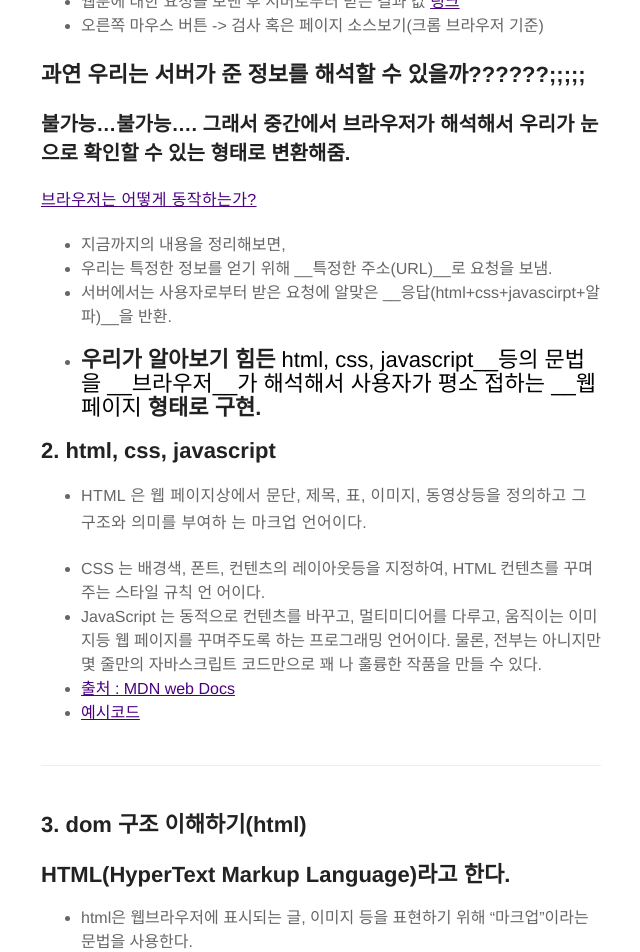
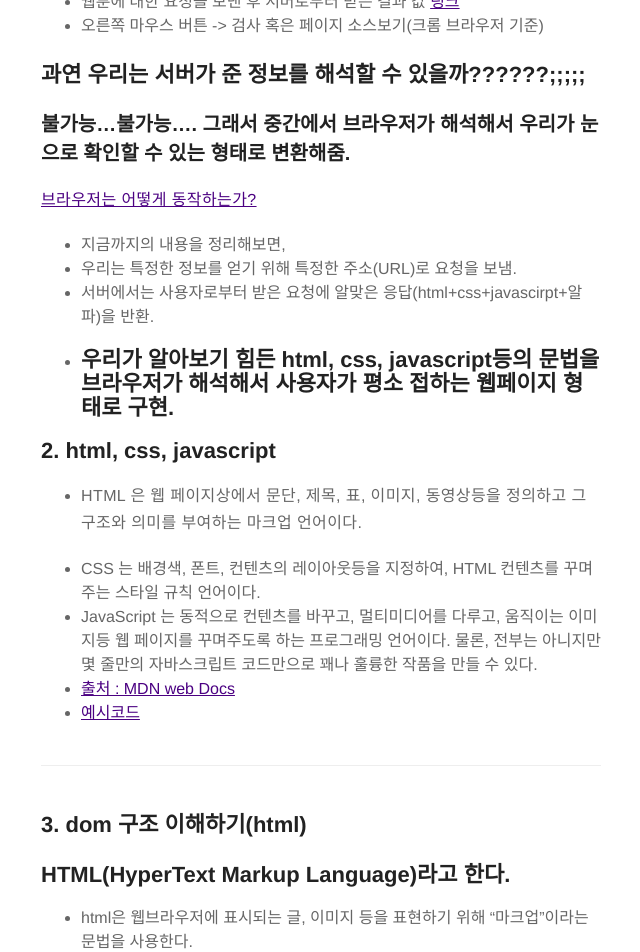
Before and after one commit to DaewonSeo/DaewonSeo.github.io, a Jekyll site: the page built from _posts/2018-05-15-example-of-crawler-for-beginner.markdown, in a window 1280 px wide and 1400 px high, scrolled down 1181 px. Shown: the top 952 px of the window, without its empty margins (319-959 px from the left). Built offline with Jekyll 4.4.1, drawn with Linux system fonts in a browser that asks for light colours; some of the changed text lies outside the part shown.

Commit message:
글 수정

````diff
--- a/_posts/2018-05-15-example-of-crawler-for-beginner.markdown
+++ b/_posts/2018-05-15-example-of-crawler-for-beginner.markdown
@@ -42,18 +42,18 @@ categories: jekyll update
 [브라우저는 어떻게 동작하는가?](https://d2.naver.com/helloworld/59361)
 
 * 지금까지의 내용을 정리해보면,
-* 우리는 특정한 정보를 얻기 위해 __특정한 주소(URL)__로 요청을 보냄.
-* 서버에서는 사용자로부터 받은 요청에 알맞은 __응답(html+css+javascirpt+알파)__을 반환.
-* 우리가 알아보기 힘든 __html, css, javascript__등의 문법을 __브라우저__가 해석해서 사용자가 평소 접하는 __웹페이지__ 형태로 구현.
+* 우리는 특정한 정보를 얻기 위해 특정한 주소(URL)로 요청을 보냄.
+* 서버에서는 사용자로부터 받은 요청에 알맞은 응답(html+css+javascirpt+알파)을 반환.
+* 우리가 알아보기 힘든 html, css, javascript등의 문법을 브라우저가 해석해서 사용자가 평소 접하는 웹페이지 형태로 구현.
 ---
 
 
 ## 2. html, css, javascript
 
-- HTML 은 웹 페이지상에서 문단, 제목, 표, 이미지, 동영상등을 정의하고 그 구조와 의미를 부여하   는 마크업 언어이다.
+- HTML 은 웹 페이지상에서 문단, 제목, 표, 이미지, 동영상등을 정의하고 그 구조와 의미를 부여하는 마크업 언어이다.
 
-- CSS 는 배경색, 폰트, 컨텐츠의 레이아웃등을 지정하여, HTML 컨텐츠를 꾸며주는 스타일 규칙 언   어이다.
-- JavaScript 는 동적으로 컨텐츠를 바꾸고, 멀티미디어를 다루고, 움직이는 이미지등 웹 페이지를   꾸며주도록 하는 프로그래밍 언어이다. 물론, 전부는 아니지만 몇 줄만의 자바스크립트 코드만으로 꽤   나 훌륭한 작품을 만들 수 있다.
+- CSS 는 배경색, 폰트, 컨텐츠의 레이아웃등을 지정하여, HTML 컨텐츠를 꾸며주는 스타일 규칙 언어이다.
+- JavaScript 는 동적으로 컨텐츠를 바꾸고, 멀티미디어를 다루고, 움직이는 이미지등 웹 페이지를 꾸며주도록 하는 프로그래밍 언어이다. 물론, 전부는 아니지만 몇 줄만의 자바스크립트 코드만으로 꽤나 훌륭한 작품을 만들 수 있다.
 - [출처 : MDN web Docs](https://developer.mozilla.org/ko/docs/Learn/JavaScript/First_steps/What_is_JavaScript)
 - [예시코드](https://jsfiddle.net/akgaj7d7/1/)
 
@@ -67,8 +67,21 @@ categories: jekyll update
 - html은 웹브라우저에 표시되는 글, 이미지 등을 표현하기 위해 "마크업"이라는 문법을 사용한다.
 - head, title, body, header, p, div, span, img 등 다양한 태그들이 존재한다.
 
+{% highlight html %}
+<!DOCTYPE html>
+<html lang="en">
+<head>
+    <meta charset="UTF-8">
+    <title>Document</title>
+</head>
+<body>
+    <h3>This is a Heading</h3>
+<p>This is a paragraph.</p>
+</body>
+</html>
+{% endhighlight %}
 
-<h1>This is a Heading</h1>
+<h3>This is a Heading</h3>
 <p>This is a paragraph.</p>
 
 
@@ -79,6 +92,7 @@ categories: jekyll update
 - photo from https://www.computerhope.com/jargon/d/dom.htm
 
 - 간략히 표현하자면, html 정보는 위 사진과 같이 dom 구조를 가지고 있다(흔히, tree라고도 표현).
+
 ---
 
 
@@ -91,7 +105,7 @@ categories: jekyll update
 __따라서, *크롤러란* 우리가 평소에 <U>클릭 혹은 주소 입력을 통해 특정 페이지에
 접근하는 것</U>과 접근해서 원하는 데이터를 <U>직접 드래그해서 복사하는 작업을 컴퓨터가 대신</U>해주는????__
 > "서대원"이 야매로 정의한 것이므로.... 정확한 정의는 아니다... 이해만 하자;;;;
-- 그래서 우리는 파이썬의 라이브러리를 통해 서버에 정보를 요청하는 작업과 원하는 데이터를 추출하는 작업을 __코드화__ 해볼 것이다.
+그래서 우리는 파이썬의 라이브러리를 통해 서버에 정보를 요청하는 작업과 원하는 데이터를 추출하는 작업을 __코드화__ 해볼 것이다.
 
 ---
 
@@ -164,5 +178,5 @@ img_req = requests.get(img_url).content
 f.write(img_req)
 f.close()
 ```
-[1]: http://acacha.org/svn/LinuxProgramacio/moodle/sessio5/imatges/
+[1]: http://acacha.org/svn/LinuxProgramacio/moodle/sessio5/imatges/cs-120-3.334.png
 [2]: https://www.computerhope.com/jargon/d/dom1.jpg
````
